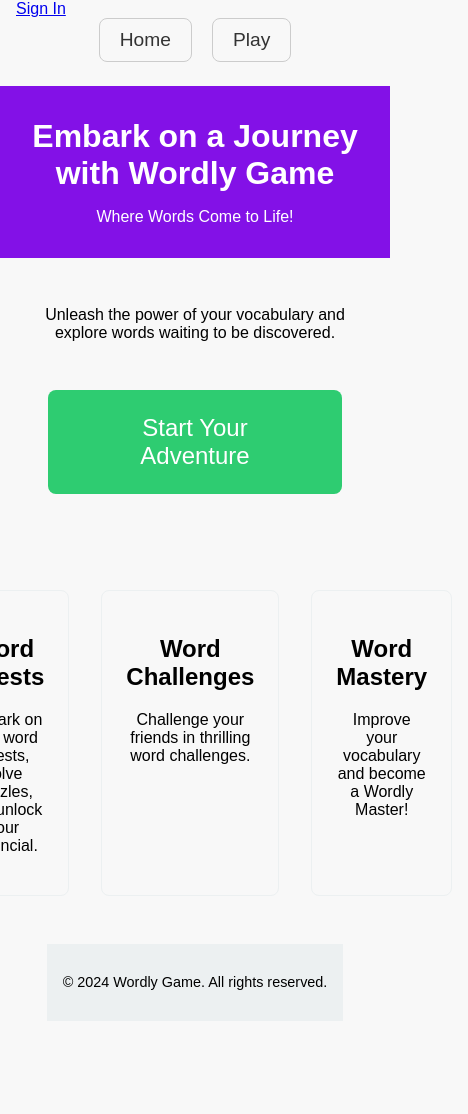
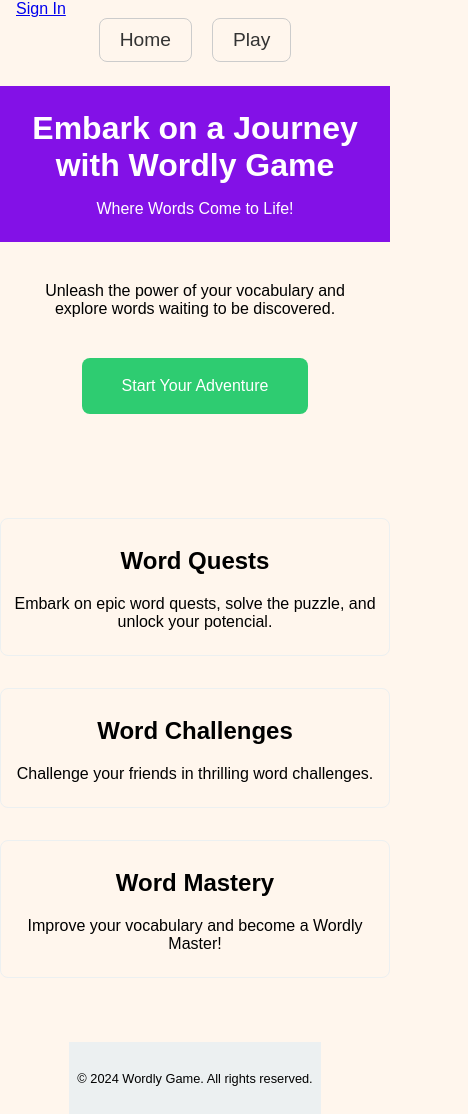
Before and after one commit to bochrap/wordle-clone-next, a Next.js app: page / in a window 390 px wide. Shown: the whole page, 468 px wide, since content can reach past the window. Before the commit the page ends 1021 px from the top, so only its background shows below. Built offline with nearby package versions, Linux system fonts and the light colour scheme; no server answers; the database is empty.

Commit message:
css responsive

```diff
--- a/src/app/(main)/globals.css
+++ b/src/app/(main)/globals.css
@@ -7,7 +7,7 @@ body {
   font-family: 'Arial', sans-serif;
   margin: 0;
   padding: 0;
-  background-color: #f8f8f8;
+  background-color: #fff6ed;
 }
 
 nav {
@@ -134,3 +134,57 @@ nav a:hover:after {
 .footer:hover {
   background-color: #d2d7db;
 }
+
+/* Styles for tablet devices */
+@media only screen and (max-width: 768px) {
+
+  .header {
+    padding: 1.5rem;
+  }
+
+  .main {
+    padding: 1.5rem;
+  }
+
+  .playButton {
+    padding: 1.2rem 2.5rem;
+    font-size: 1.2rem;
+    margin-top: 1.5rem;
+  }
+
+  .features {
+    flex-direction: column;
+  }
+
+  .feature {
+    margin: 1rem 0;
+    text-align: center;
+  }
+
+  .footer {
+    padding: 1rem 0.5rem;
+  }
+}
+
+/* Styles for mobile devices */
+@media only screen and (max-width: 480px) {
+  .header {
+    font-size: 1rem;
+  }
+
+  .main p {
+    font-size: 1rem;
+  }
+
+  .playButton {
+    font-size: 1rem;
+  }
+
+  .feature {
+    padding: 0.5rem;
+  }
+
+  .footer p {
+    font-size: 0.8rem;
+  }
+}
--- a/src/app/(main)/page.js
+++ b/src/app/(main)/page.js
@@ -20,7 +20,7 @@ export default function Home() {
       <section className="features">
         <div className="feature">
           <h2>Word Quests</h2>
-          <p>Embark on epic word quests, solve puzzles, and unlock your potencial.</p>
+          <p>Embark on epic word quests, solve the puzzle, and unlock your potencial.</p>
         </div>
 
         <div className="feature">
```
